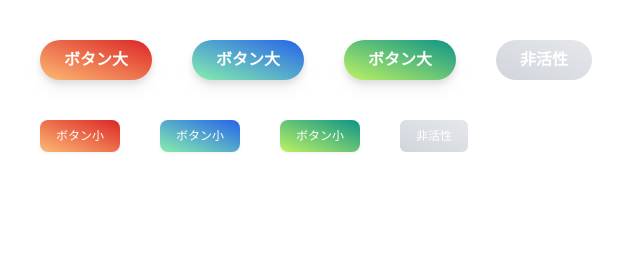
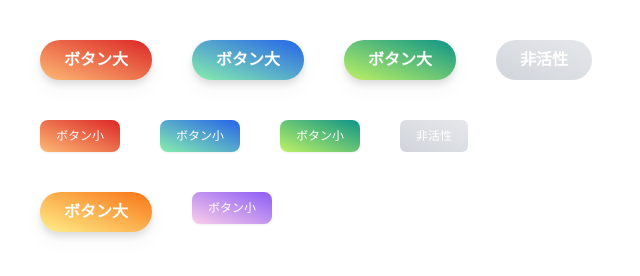
Before and after one commit to sirogoma/tailwind_practice, a website: page src/pages/02.html in a window 1280 px wide. Shown: the whole page, without its empty margins (0-640 px from the left). Drawn offline with nearby package versions, Linux system fonts and the light colour scheme; files that its build step writes are made by us from their sources.

Commit message:
07　できた

```diff
--- a/src/css/styles.css
+++ b/src/css/styles.css
@@ -1,10 +1,20 @@
+/*C:\Projects\tailwind\node_modules\tailwindcss\lib\css\preflight.css
+プリフライトCSSとか、ページのデフォルト設定　Htmlやbodyに設定するやつ
+https://tailwindcss.com/docs/adding-custom-styles#adding-base-styles*/
 @tailwind base;
-/*C:\Projects\tailwind\node_modules\tailwindcss\lib\css\preflight.css*/
 
+/*
+card,btn,badge等、コンポーネント単位
+https://tailwindcss.com/docs/adding-custom-styles#adding-base-styles*/
 @tailwind components;
 
+/*
+さらに小さい粒度のスタイル。色や形。
+*/
 @tailwind utilities;
+/*ここまでutil*/
 
+/*ボタンなのでここ*/
 @layer components {
   .btn-big {
     @apply rounded-full  px-6 py-2 text-base font-bold text-white drop-shadow-lg hover:scale-95 hover:opacity-70 hover:transition-all;
@@ -20,14 +30,15 @@
   }
 }
 
+/*色だけ定義はここ*/
 @layer utilities {
-  .fire {
+  .red {
     @apply bg-gradient-to-tr from-orange-300 to-red-600;
   }
-  .water {
+  .blue {
     @apply bg-gradient-to-tr from-green-300 to-blue-600;
   }
-  .leaf {
+  .green {
     @apply bg-gradient-to-tr from-lime-300 to-teal-600;
   }
 }
--- a/src/pages/02.html
+++ b/src/pages/02.html
@@ -3,7 +3,7 @@
   <head>
     <meta charset="utf-8" />
     <meta http-equiv="X-UA-Compatible" content="IE=edge" />
-    <title>２</title>
+    <title>2</title>
     <meta
       name="viewport"
       content="width=device-width, initial-scale=1"
@@ -16,18 +16,32 @@
     />
   </head>
   <body>
-    <div class="p-10">
+    <div class="container p-10">
       <div class="mb-10 flex flex-row items-start gap-10">
-        <button class="btn-big fire">ボタン大</button>
-        <button class="btn-big water">ボタン大</button>
-        <button class="btn-big leaf">ボタン大</button>
+        <button class="btn-big red">ボタン大</button>
+        <button class="btn-big blue">ボタン大</button>
+        <button class="btn-big green">ボタン大</button>
+
         <button class="btn-big-disable">非活性</button>
       </div>
+      <div class="mb-10 flex flex-row items-start gap-10">
+        <button class="btn-small red">ボタン小</button>
+        <button class="btn-small blue">ボタン小</button>
+        <button class="btn-small green">ボタン小</button>
+
+        <button class="btn-small-disable">非活性</button>
+      </div>
       <div class="flex flex-row items-start gap-10">
-        <button class="btn-small fire">ボタン小</button>
-        <button class="btn-small water">ボタン小</button>
-        <button class="btn-small leaf">ボタン小</button>
-        <button class="btn-small-disable">非活性</button>
+        <button
+          class="btn-big bg-gradient-to-tr from-yellow-200 to-orange-500"
+        >
+          ボタン大
+        </button>
+        <button
+          class="btn-small bg-gradient-to-tr from-pink-200 to-violet-500"
+        >
+          ボタン小
+        </button>
       </div>
     </div>
   </body>
```
